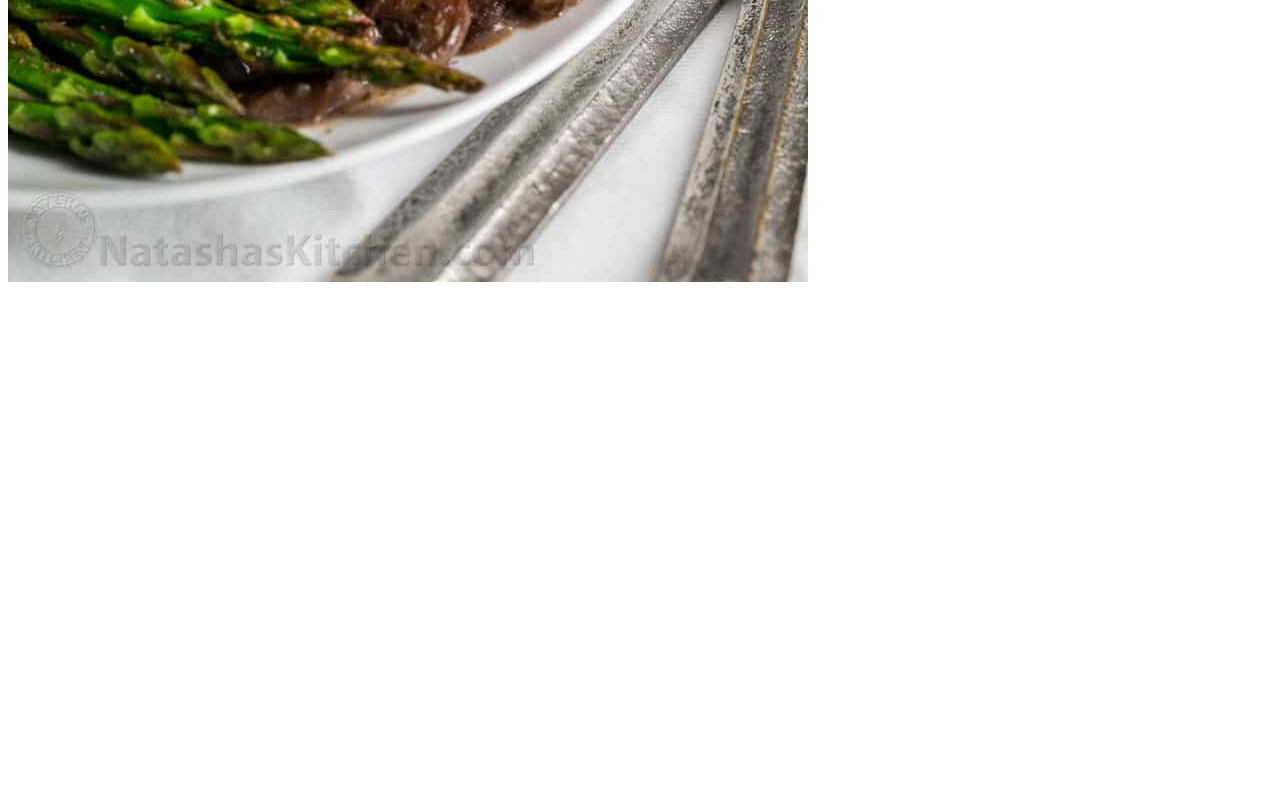
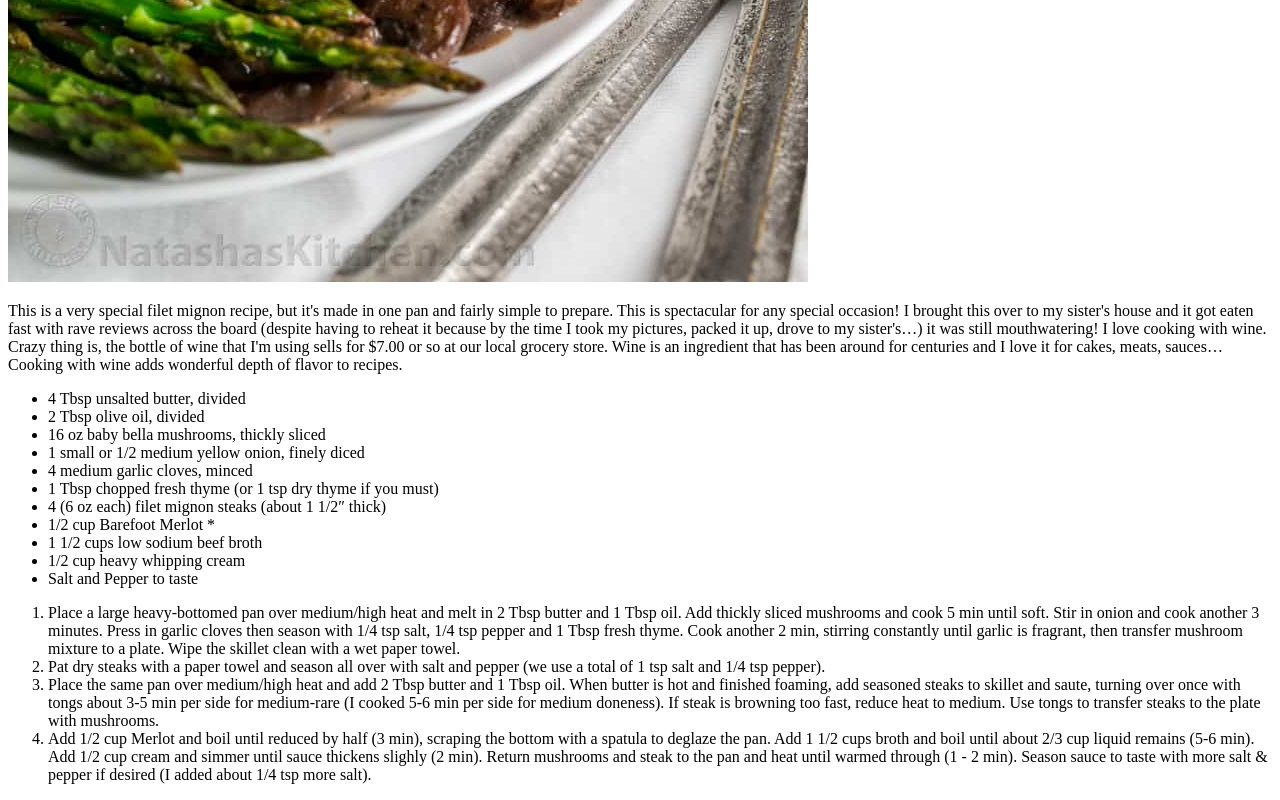
Before and after one commit to mthelf/odin-recipes, a plain HTML site: page recipes/mushroomfiletmignon.html in a window 1280 px wide. Shown: the part 998-1798 px from the top of the page. Before the commit the page ends 1292 px from the top, so only its background shows below. Drawn offline with Linux system fonts and the light colour scheme.

Commit message:
finished other recipe

```diff
--- a/recipes/mushroomfiletmignon.html
+++ b/recipes/mushroomfiletmignon.html
@@ -9,6 +9,76 @@
 <body>
     <h1>Filet Mignon in Mushroom Wine Sauce</h1>
     <img src="images/Filet-Mignon-mushroom.jpg" alt="Filet Mignon in Mushroom Wine Sauce" />
+    <p>This is a very special filet mignon recipe, but it's made in one pan and fairly simple to prepare. This is
+        spectacular for any special occasion! I brought this over to my sister's house and it got eaten fast with rave
+        reviews across the board (despite having to reheat it because by the time I took my pictures, packed it up,
+        drove to my sister's…) it was still mouthwatering!
 
+        I love cooking with wine. Crazy thing is, the bottle of wine that I'm using sells for $7.00 or so at our local
+        grocery store. Wine is an ingredient that has been around for centuries and I love it for cakes, meats, sauces…
+        Cooking with wine adds wonderful depth of flavor to recipes.</p>
+
+        <ul>
+            <li>
+                4 Tbsp unsalted butter, divided
+            </li>
+            <li>
+                2 Tbsp olive oil, divided
+            </li>
+            <li>
+                16 oz baby bella mushrooms, thickly sliced
+            </li>
+            <li>
+                1 small or 1/2 medium yellow onion, finely diced
+            </li>
+            <li>
+                4 medium garlic cloves, minced
+            </li>
+            <li>
+                1 Tbsp chopped fresh thyme (or 1 tsp dry thyme if you must)
+            </li>
+            <li>
+                4 (6 oz each) filet mignon steaks (about 1 1/2″ thick)
+            </li>
+            <li>
+                1/2 cup Barefoot Merlot *
+            </li>
+            <li>
+                1 1/2 cups low sodium beef broth
+            </li>
+            <li>
+                1/2 cup heavy whipping cream
+            </li>
+            <li>
+                Salt and Pepper to taste
+            </li>
+        </ul>
+
+        <ol>
+            <li>
+                Place a large heavy-bottomed pan over medium/high heat and melt in 2 Tbsp butter and 1 Tbsp oil.
+                Add thickly sliced mushrooms and cook 5 min until soft. Stir in onion and cook another 3 minutes.
+                Press in garlic cloves then season with 1/4 tsp salt, 1/4 tsp pepper and 1 Tbsp fresh thyme.
+                Cook another 2 min, stirring constantly until garlic is fragrant, then transfer mushroom mixture to a
+                plate. Wipe the skillet clean with a wet paper towel.
+            </li>
+            <li>
+                Pat dry steaks with a paper towel and season all over with salt and pepper (we use a total of 1 tsp salt
+                and 1/4 tsp pepper).
+            </li>
+            <li>
+                Place the same pan over medium/high heat and add 2 Tbsp butter and 1 Tbsp oil. When butter is hot and
+                finished foaming, add seasoned steaks to skillet and saute, turning over once with tongs about 3-5 min
+                per side for medium-rare (I cooked 5-6 min per side for medium doneness). If steak is browning too fast,
+                reduce heat to medium. Use tongs to transfer steaks to the plate with mushrooms.
+            </li>
+            <li>
+                Add 1/2 cup Merlot and boil until reduced by half (3 min), scraping the bottom with a spatula to deglaze
+                the pan. Add 1 1/2 cups broth and boil until about 2/3 cup liquid remains (5-6 min). Add 1/2 cup cream
+                and simmer until sauce thickens slighly (2 min). Return mushrooms and steak to the pan and heat until
+                warmed through (1 - 2 min). Season sauce to taste with more salt & pepper if desired (I added about 1/4
+                tsp more salt).
+            </li>
+        </ol>
 </body>
 </html>
```
